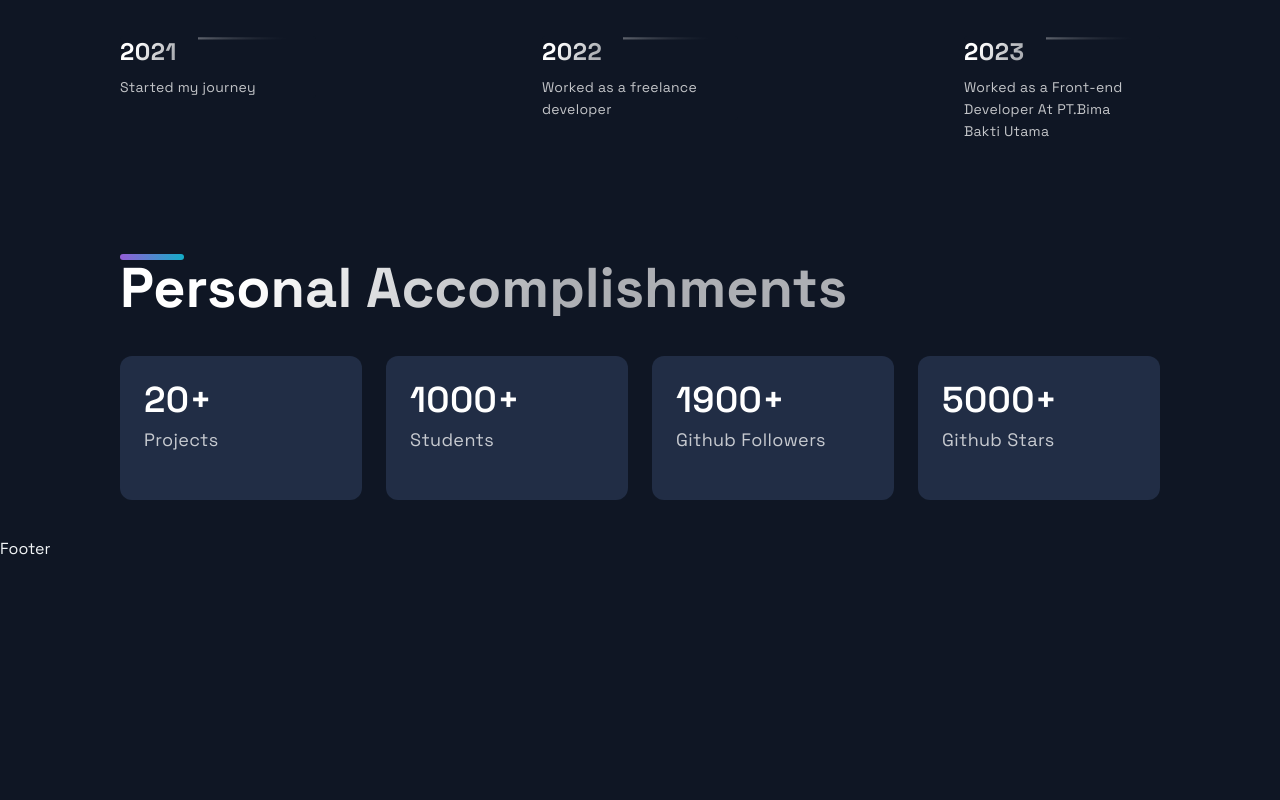
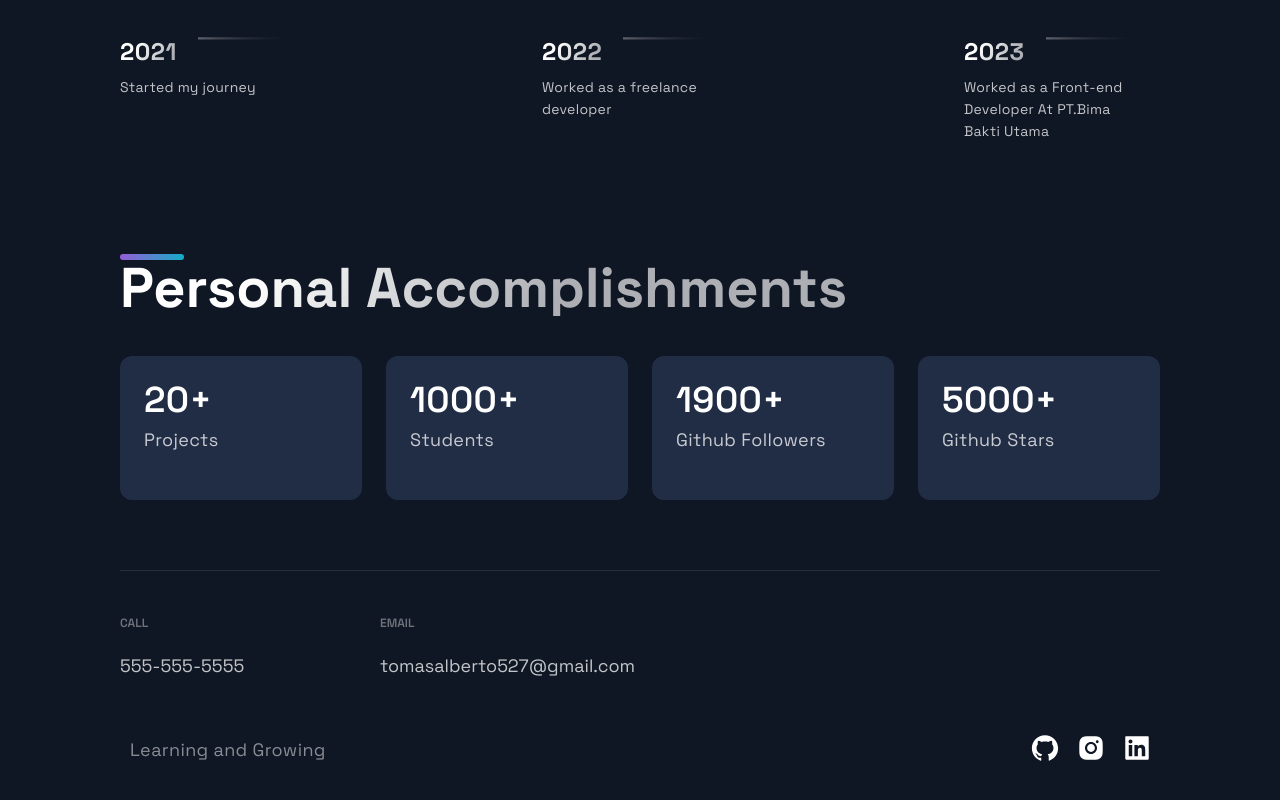
Before and after one commit to ThomasAlberto21/portfolio_website, a Next.js app: page / in a window 1280 px wide. Shown: the part 2920-3720 px from the top of the page. Before the commit the page ends 3479 px from the top, so only its background shows below. Built offline with nearby package versions, Linux system fonts and the light colour scheme.

Commit message:
Footer Finish

```diff
--- a/src/components/Footer/Footer.js
+++ b/src/components/Footer/Footer.js
@@ -2,13 +2,48 @@ import React from 'react';
 import { AiFillGithub, AiFillInstagram, AiFillLinkedin } from 'react-icons/ai';
 
 import { SocialIcons } from '../Header/HeaderStyles';
-import { CompanyContainer, FooterWrapper, LinkColumn, LinkItem, LinkList, LinkTitle, Slogan, SocialContainer, SocialIconsContainer } from './FooterStyles';
+import {
+  CompanyContainer,
+  FooterWrapper,
+  LinkColumn,
+  LinkItem,
+  LinkList,
+  LinkTitle,
+  Slogan,
+  SocialContainer,
+  SocialIconsContainer,
+} from './FooterStyles';
 
 const Footer = () => {
   return (
-    <div>
-      Footer
-    </div>
+    <FooterWrapper>
+      <LinkList>
+        <LinkColumn>
+          <LinkTitle>Call</LinkTitle>
+          <LinkItem href='tel: 555-555-5555'>555-555-5555</LinkItem>
+        </LinkColumn>
+        <LinkColumn>
+          <LinkTitle>Email</LinkTitle>
+          <LinkItem href='mailto:tomasalberto527@gmail.com'>
+            tomasalberto527@gmail.com
+          </LinkItem>
+        </LinkColumn>
+      </LinkList>
+      <SocialIconsContainer>
+        <CompanyContainer>
+          <Slogan>Learning and Growing</Slogan>
+        </CompanyContainer>
+        <SocialIcons href='https://github.com/ThomasAlberto21'>
+          <AiFillGithub size='3rem' />
+        </SocialIcons>
+        <SocialIcons href='https://www.instagram.com/thomasalberto21/'>
+          <AiFillInstagram size='3rem' />
+        </SocialIcons>
+        <SocialIcons href='www.linkedin.com/in/thomasalberto21'>
+          <AiFillLinkedin size='3rem' />
+        </SocialIcons>
+      </SocialIconsContainer>
+    </FooterWrapper>
   );
 };
 
```
